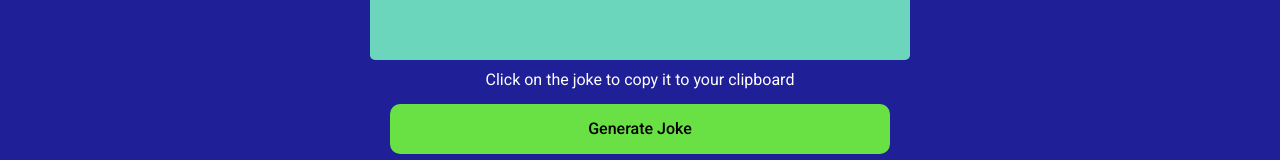
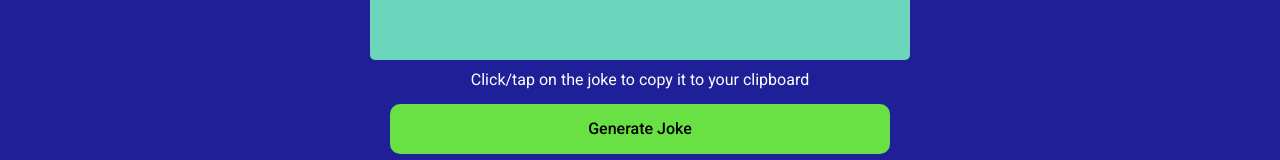
Before and after one commit to Edmond-Luu/dad-joke, a React (Create React App) app: page / in a window 1280 px wide. Shown: the part 268-428 px from the top of the page. Built offline with nearby package versions, Linux system fonts and the light colour scheme; the HTML template or start-up script is replaced by a standard one.

Commit message:
Added Undo

```diff
--- a/public/index.html
+++ b/public/index.html
@@ -25,7 +25,7 @@
       work correctly both with client-side routing and a non-root public URL.
       Learn how to configure a non-root public URL by running `npm run build`.
     -->
-  <title>Dad Joke Generator</title>
+  <title>React - Dad Joke Generator</title>
 </head>
 
 <body>
--- a/src/App.js
+++ b/src/App.js
@@ -54,7 +54,7 @@ function App() {
       <div className="jokeField">
         {!joke.includes(undefined) && !joke.includes(null) && <p className="jokeText" onClick={handleCopy}>{joke[0]}</p>}
       </div>
-      <p className="caption">Click on the joke to copy it to your clipboard</p>
+      <p className="caption">Click/tap on the joke to copy it to your clipboard</p>
       <div className="button generateButton" onClick={handleClick}>Generate Joke</div>
       <div className="bottomButtons">
         <div className="button previousButton" onClick={handlePrevious}>Previous Joke</div>
```
